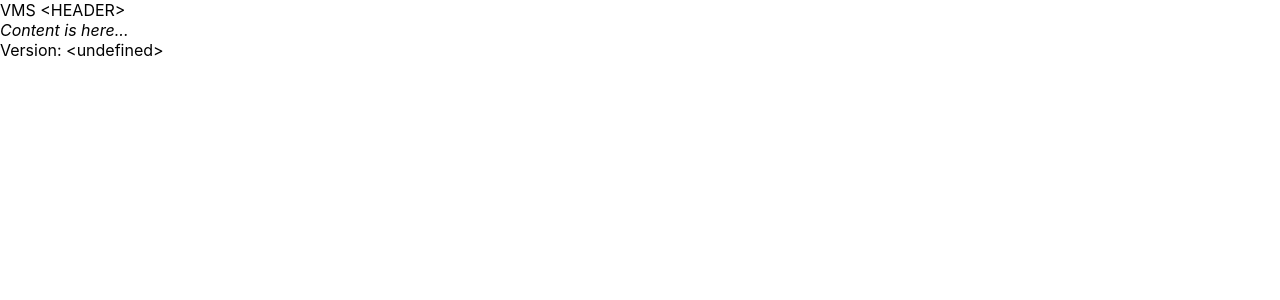
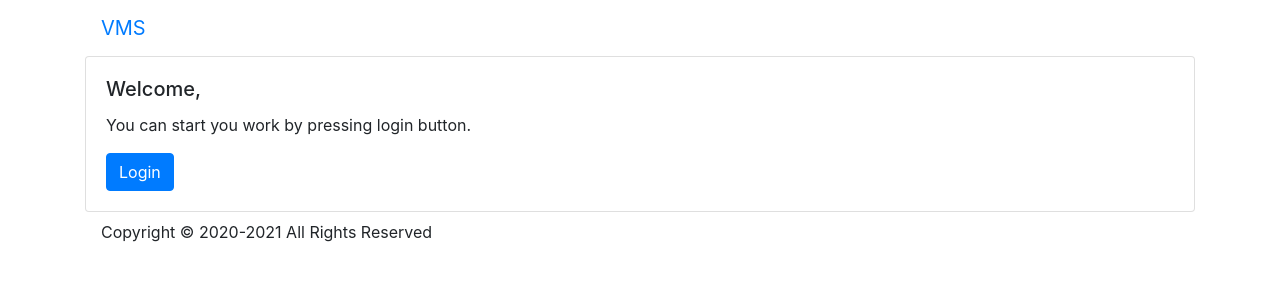
Before and after one commit to olegood/vms, a React (Create React App) app in the folder app/: page / in a window 1280 px wide. Shown: the top 300 px of the page. Built offline with nearby package versions, Linux system fonts and the light colour scheme; no server answers.

Commit message:
#6 Configure Bootstrap Framework
- npm install bootstrap
- extract welcome text to separate component (card)
- configure copyright text on footer
- align version to right
- delete all unnecessary CSS files

```diff
--- a/app/package.json
+++ b/app/package.json
@@ -7,6 +7,7 @@
     "@testing-library/react": "^11.2.2",
     "@testing-library/user-event": "^12.6.0",
     "axios": "^0.21.1",
+    "bootstrap": "^4.5.3",
     "moment": "^2.29.1",
     "react": "^17.0.1",
     "react-dom": "^17.0.1",
--- a/app/src/App.css
+++ /dev/null
@@ -1,38 +0,0 @@
-.App {
-  text-align: center;
-}
-
-.App-logo {
-  height: 40vmin;
-  pointer-events: none;
-}
-
-@media (prefers-reduced-motion: no-preference) {
-  .App-logo {
-    animation: App-logo-spin infinite 20s linear;
-  }
-}
-
-.App-header {
-  background-color: #282c34;
-  min-height: 100vh;
-  display: flex;
-  flex-direction: column;
-  align-items: center;
-  justify-content: center;
-  font-size: calc(10px + 2vmin);
-  color: white;
-}
-
-.App-link {
-  color: #61dafb;
-}
-
-@keyframes App-logo-spin {
-  from {
-    transform: rotate(0deg);
-  }
-  to {
-    transform: rotate(360deg);
-  }
-}
--- a/app/src/App.js
+++ b/app/src/App.js
@@ -1,15 +1,16 @@
-import React from 'react'
-import Footer from "./components/Footer"
-import Header from "./components/Header"
+import React from 'react';
+import Footer from './components/Footer';
+import Header from './components/Header';
+import WelcomeCard from './components/WelcomeCard';
 
 function App() {
-    return (
-        <div>
-            <Header/>
-            <em>Content is here...</em>
-            <Footer/>
-        </div>
-    )
+  return (
+    <div className="container">
+      <Header/>
+      <WelcomeCard/>
+      <Footer/>
+    </div>
+  );
 }
 
 export default App;
--- a/app/src/components/Footer.jsx
+++ b/app/src/components/Footer.jsx
@@ -1,36 +1,33 @@
-import React, {Component} from 'react'
-import BuildInfoService from "../services/BuildInfoService"
-import moment from "moment"
+import React, {Component} from 'react';
+import BuildInfoService from '../services/BuildInfoService';
+import moment from 'moment';
 
 class Footer extends Component {
 
-    constructor(props) {
-        super(props)
-        this.state = {
-            version: '<undefined>'
-        }
-    }
+  constructor(props) {
+    super(props);
+    this.state = {};
+  }
 
-    componentDidMount() {
-        BuildInfoService.getBuildInfo()
-            .then(response => {
-                this.setState(response.data)
-            }).catch(error => {
-                console.error(error)
-            }
-        )
-    }
+  componentDidMount() {
+    BuildInfoService.getBuildInfo().then(response => {
+      this.setState(response.data);
+    }).catch(error => {
+        console.error(error);
+      },
+    );
+  }
 
-    render() {
-        const {timestamp, version} = this.state
-        return (
-            <div>
-                <span title={timestamp && moment(timestamp).format("LLL")}>
-                Version: {version}
-                </span>
-            </div>
-        )
-    }
+  render() {
+    const {timestamp, version} = this.state;
+    return (
+      <nav className="navbar">
+        <span>Copyright &copy; 2020-2021 All Rights Reserved</span>
+        <span title={timestamp && moment(timestamp).format('LLL')}>
+        {version && `Version: ${version}`}</span>
+      </nav>
+    );
+  }
 }
 
-export default Footer
+export default Footer;
--- a/app/src/components/Header.jsx
+++ b/app/src/components/Header.jsx
@@ -1,15 +1,14 @@
-import React, {Component} from 'react'
+import React, {Component} from 'react';
 
 class Header extends Component {
 
-    render() {
-        return (
-            <div>
-                VMS &lt;HEADER&gt;
-            </div>
-        )
-    }
-
+  render() {
+    return (
+      <nav className="navbar">
+        <a className="navbar-brand" href="#">VMS</a>
+      </nav>
+    );
+  }
 }
 
-export default Header
+export default Header;
--- /dev/null
+++ b/app/src/components/WelcomeCard.jsx
@@ -0,0 +1,17 @@
+import React from 'react';
+
+function WelcomeCard() {
+  return (
+    <div className="card">
+      <div className="card-body">
+        <h5 className="card-title">Welcome,</h5>
+        <p className="card-text">
+          You can start you work by pressing login button.
+        </p>
+        <a href="#" className="btn btn-primary">Login</a>
+      </div>
+    </div>
+  );
+}
+
+export default WelcomeCard;
--- a/app/src/index.css
+++ /dev/null
@@ -1,13 +0,0 @@
-body {
-  margin: 0;
-  font-family: -apple-system, BlinkMacSystemFont, 'Segoe UI', 'Roboto', 'Oxygen',
-    'Ubuntu', 'Cantarell', 'Fira Sans', 'Droid Sans', 'Helvetica Neue',
-    sans-serif;
-  -webkit-font-smoothing: antialiased;
-  -moz-osx-font-smoothing: grayscale;
-}
-
-code {
-  font-family: source-code-pro, Menlo, Monaco, Consolas, 'Courier New',
-    monospace;
-}
--- a/app/src/index.js
+++ b/app/src/index.js
@@ -1,14 +1,14 @@
 import React from 'react';
 import ReactDOM from 'react-dom';
-import './index.css';
 import App from './App';
 import reportWebVitals from './reportWebVitals';
+import 'bootstrap/dist/css/bootstrap.min.css';
 
 ReactDOM.render(
   <React.StrictMode>
-    <App />
+    <App/>
   </React.StrictMode>,
-  document.getElementById('root')
+  document.getElementById('root'),
 );
 
 // If you want to start measuring performance in your app, pass a function
```
Also changed, not shown: app/src/services/BaseAPIService.js (+6 -6 lines), app/src/services/BuildInfoService.js (+5 -5 lines), 1 other file (tests, documents, lock files or other folders).
